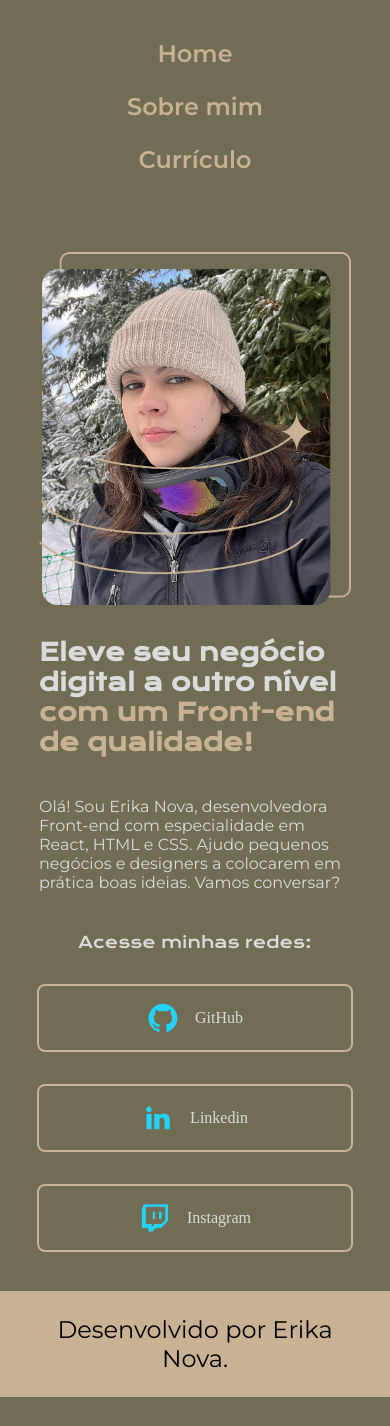
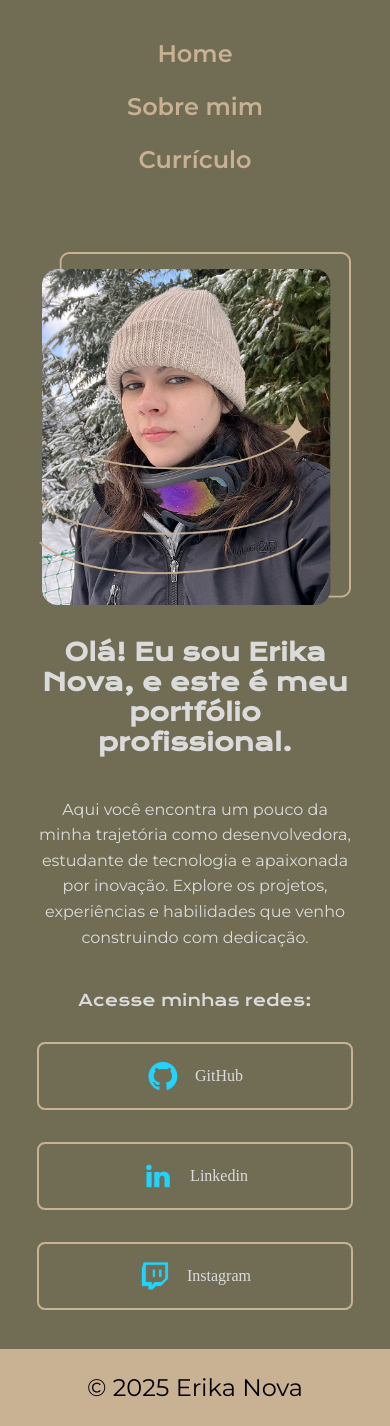
Before and after one commit to erika-bn/portfolio-alura, a plain HTML site: page index.html in a window 390 px wide. Before the commit the page ends 1397 px from the top, so only its background shows below. Drawn offline with nearby package versions, Linux system fonts and the light colour scheme.

Commit message:
atualização

```diff
--- a/index.html
+++ b/index.html
@@ -17,8 +17,11 @@
 
     <main class="apresentacao">
         <section class="apresentacao__conteudo">
-            <h1 class="apresentacao__conteudo__titulo">Eleve seu negócio digital a outro nível <strong class="titulo-destaque">com um Front-end de qualidade!</strong></h1>
-            <p class="apresentacao__conteudo__texto">Olá! Sou Erika Nova, desenvolvedora Front-end com especialidade em React, HTML e CSS. Ajudo pequenos negócios e designers a colocarem em prática boas ideias. Vamos conversar?</p>
+            <h1 class="apresentacao__conteudo__titulo">
+            Olá! Eu sou Erika Nova, e este é meu portfólio profissional.
+            </h1>
+            <p class="apresentacao__conteudo__texto">
+            Aqui você encontra um pouco da minha trajetória como desenvolvedora, estudante de tecnologia e apaixonada por inovação. Explore os projetos, experiências e habilidades que venho construindo com dedicação.</p>
             <div class="apresentacao__botoes">
                 <h2 class="apresentacao__botoes__subtitulos">Acesse minhas redes:</h2>
                 <a class="apresentacao__botoes__link" href="https://github.com/erika-bn/">
@@ -38,7 +41,10 @@
         <img class="apresentacao__imagem" src="./assets/Imagem.png" alt="foto de joana">
     </main>
     <footer class="rodape">
-        <P>Desenvolvido por Erika Nova.</P>
-    </footer>
+  <p>
+    © 2025 Erika Nova
+  </p>
+</footer>
+
 </body>
 </html>
--- a/styles/style.css
+++ b/styles/style.css
@@ -10,6 +10,27 @@
     --fonte-principal: 'Krona One', sans-serif;
     --fonte-secundaria: 'Montserrat', sans-serif;
 }
+@keyframes fadeInLeft {
+  from {
+    opacity: 0;
+    transform: translateX(-30px);
+  }
+  to {
+    opacity: 1;
+    transform: translateX(0);
+  }
+}
+@keyframes zoomIn {
+  from {
+    opacity: 0;
+    transform: scale(0.95);
+  }
+  to {
+    opacity: 1;
+    transform: scale(1);
+  }
+}
+
 * {
     margin:0;
     padding:0;
@@ -23,6 +44,10 @@ body{
 
 .cabecalho {
     padding: 2% 0% 0% 15%;
+    position: sticky;
+    top: 0;
+    background-color: var(--cor-primaria);
+    z-index: 1000;
 }
 
 .cabecalho__menu {
@@ -58,13 +83,20 @@ body{
 }
 
 .apresentacao__conteudo__titulo {
-    font-size: 2.25rem;
+    font-size: 2.5rem;
     font-family: var(--fonte-principal);
+    color: var(--cor-secundaria);
+    text-align: center;
+    animation: fadeInLeft 1s ease-in-out;
 }
 
 .apresentacao__conteudo__texto {
-    font-size: 1.5rem;
+    font-size: 1.25rem;
     font-family: var(--fonte-secundaria);
+    color: var(--cor-secundaria);
+    line-height: 1.6;
+    text-align: center;
+    animation: zoomIn 1.2s ease-in-out;
 }
 .skills, .timeline {
     list-style: none;
@@ -196,6 +228,7 @@ a {
     .apresentacao__botoes__subtitulos,
     .apresentacao__botoes__link {
         font-size: 1rem;
+        text-align: center;
     }
 
     .apresentacao__botoes__link {
```
Also changed, not shown: abount.html (+4 -2 lines), cv.html (+4 -2 lines).
